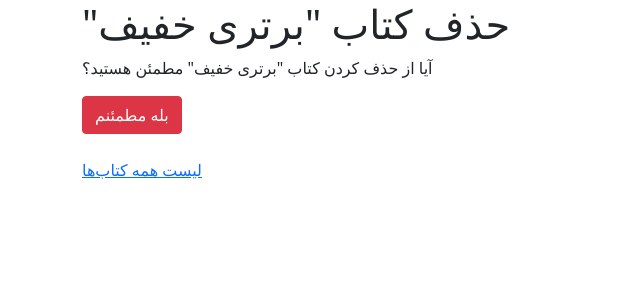
After one commit to hadiMh/django_course_bookstore_project, a Django app: page /books/3/delete/ in a window 1280 px wide. The commit adds this page. Shown: the top 300 px of the page, without its empty margins (0-640 px from the left). Run offline with Django 4.2, Linux system fonts and the light colour scheme; data comes from the database, SQL or seed files in the repository; both versions use the stored data as it was after the commit.

Commit message:
add BookDeleteView

```diff
--- /dev/null
+++ b/books/templates/books/book_delete.html
@@ -0,0 +1,14 @@
+{% extends '_base.html' %}
+
+{% block page_title %}حذف کتاب {{ book.title }}{% endblock %}
+
+{% block content %}
+    <form action="" method="post">
+        {% csrf_token %}
+        <h1>"حذف کتاب "{{ book.title }}</h1>
+        <p>آیا از حذف کردن کتاب "{{ book.title }}" مطمئن هستید؟</p>
+        <input type="submit" class="btn btn-danger" value="بله مطمئنم">
+    </form>
+    <br>
+    <a href="{% url 'book_list' %}">لیست همه کتاب‌ها</a>
+{% endblock %}
--- a/books/templates/books/book_detail.html
+++ b/books/templates/books/book_detail.html
@@ -8,6 +8,7 @@
     <p>{{ book.author }}</p>
     <h4>{{ book.price }}</h4>
     <a href="{% url 'book_update' book.id %}"><button class="btn btn-info" type="button">ویرایش</button></a>
+    <a href="{% url 'book_delete' book.id %}"><button class="btn btn-danger" type="button">حذف</button></a>
     <br>
     <a href="{% url 'book_list' %}">لیست همه کتاب‌ها</a>
 {% endblock %}
--- a/books/urls.py
+++ b/books/urls.py
@@ -1,10 +1,11 @@
 from django.urls import path
 
-from .views import BookListView, BookDetailView, BookCreateView, BookUpdateView
+from .views import BookListView, BookDetailView, BookCreateView, BookUpdateView, BookDeleteView
 
 urlpatterns = [
     path('', BookListView.as_view(), name='book_list'),
     path('<int:pk>/', BookDetailView.as_view(), name='book_detail'),
     path('new/', BookCreateView.as_view(), name='book_create'),
     path('<int:pk>/edit/', BookUpdateView.as_view(), name='book_update'),
+    path('<int:pk>/delete/', BookDeleteView.as_view(), name='book_delete'),
 ]
--- a/books/views.py
+++ b/books/views.py
@@ -1,4 +1,5 @@
 from django.views import generic
+from django.urls import reverse_lazy
 
 from .models import Book
 
@@ -19,7 +20,14 @@ class BookCreateView(generic.CreateView):
     fields = ['title', 'author', 'description', 'price']
     template_name = 'books/book_create.html'
 
+
 class BookUpdateView(generic.UpdateView):
     model = Book
     fields = ['title', 'author', 'description', 'price']
     template_name = 'books/book_update.html'
+
+
+class BookDeleteView(generic.DeleteView):
+    model = Book
+    template_name = 'books/book_delete.html'
+    success_url = reverse_lazy('book_list')
```
Also changed, not shown: db.sqlite3.
